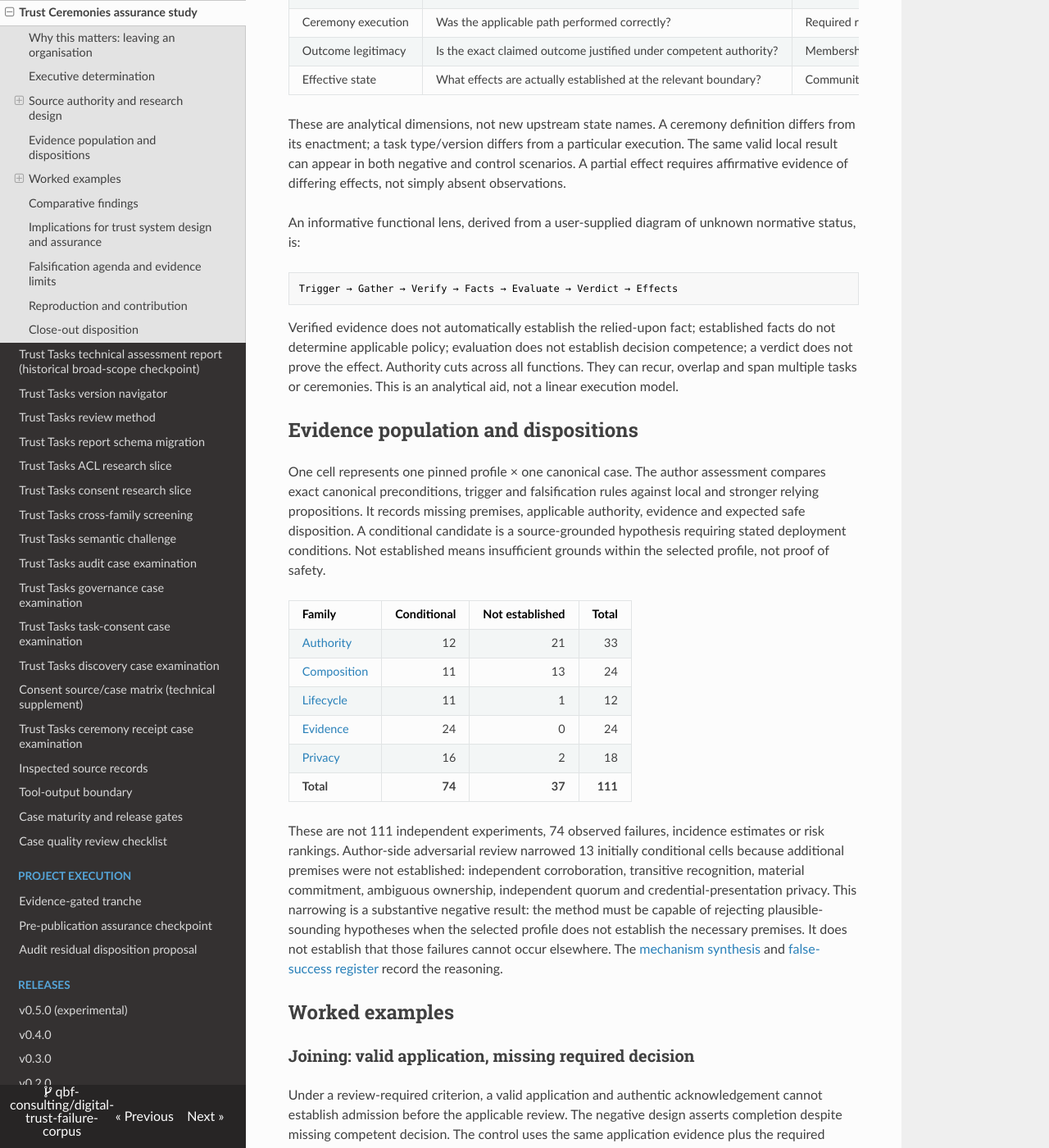
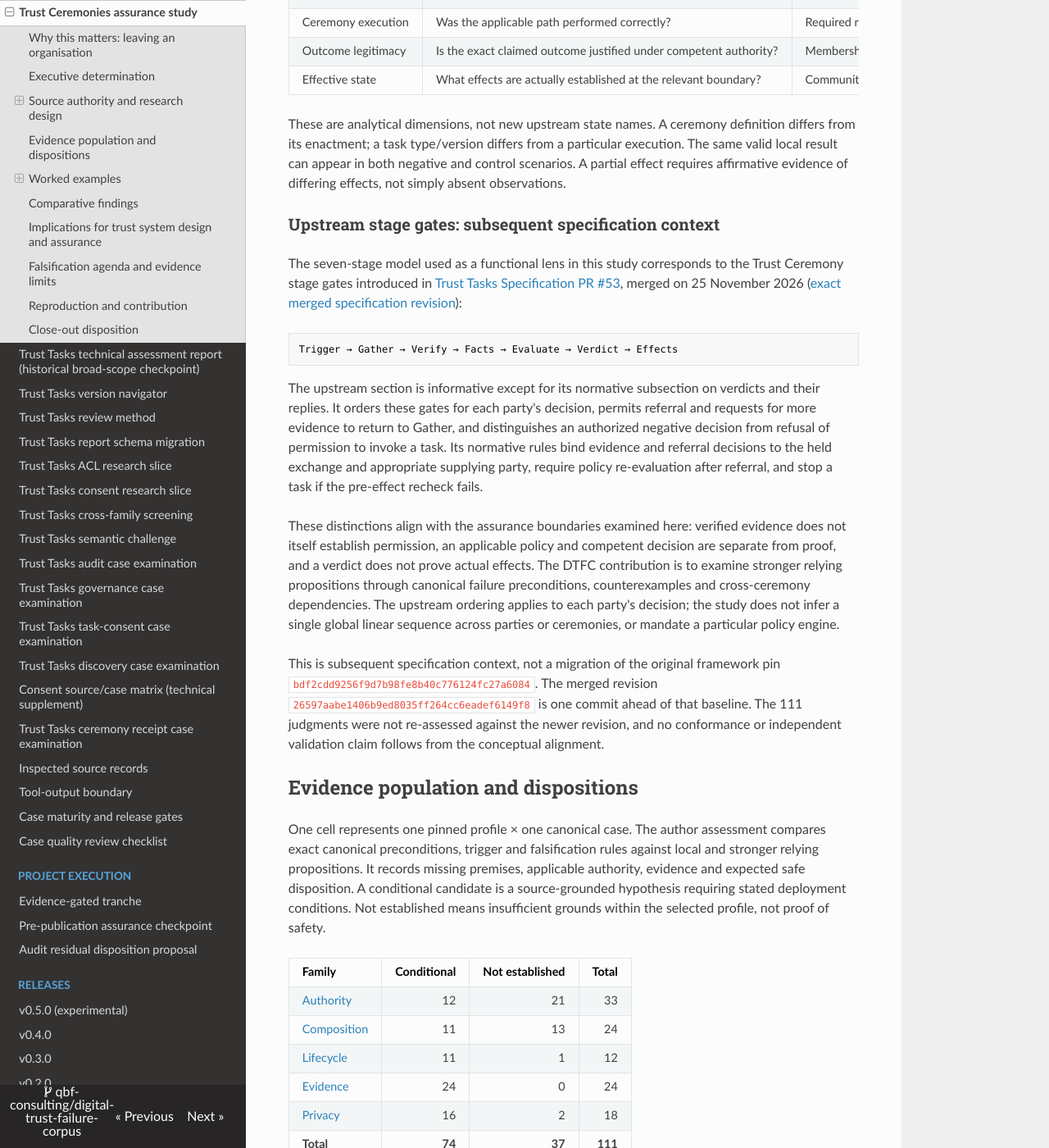
Before and after one commit to qbf-consulting/digital-trust-failure-corpus, an MkDocs documentation site: the page built from docs/trust-ceremonies-assurance-study.md, in a window 1280 px wide and 1400 px high, scrolled down 2672 px. Shown: the whole window at 82% size. Built offline with MkDocs 1.6.1, drawn with Linux system fonts in a browser that asks for light colours; nearby versions of some CDN libraries.

Commit message:
docs(research): attribute ceremony stage gates to upstream PR 53 (#172)
AI-assisted attribution; frozen research baseline unchanged.
Signed-off-by: sankarshan <1469458+sankarshanmukhopadhyay@users.noreply.github.com>

````diff
--- a/docs/trust-ceremonies-assurance-study.md
+++ b/docs/trust-ceremonies-assurance-study.md
@@ -64,13 +64,19 @@ The historical 1,391-version registry inventory remains available for discovery.
 
 These are analytical dimensions, not new upstream state names. A ceremony definition differs from its enactment; a task type/version differs from a particular execution. The same valid local result can appear in both negative and control scenarios. A partial effect requires affirmative evidence of differing effects, not simply absent observations.
 
-An informative functional lens, derived from a user-supplied diagram of unknown normative status, is:
+### Upstream stage gates: subsequent specification context
+
+The seven-stage model used as a functional lens in this study corresponds to the Trust Ceremony stage gates introduced in [Trust Tasks Specification PR #53](https://github.com/trustoverip/dtgwg-trust-tasks-spec/pull/53), merged on 25 November 2026 ([exact merged specification revision](https://github.com/trustoverip/dtgwg-trust-tasks-spec/blob/26597aabe1406b9ed8035ff264cc6eadef6149f8/spec/body.md#trust-ceremonies)):
 
 ```text
 Trigger → Gather → Verify → Facts → Evaluate → Verdict → Effects
 ```
 
-Verified evidence does not automatically establish the relied-upon fact; established facts do not determine applicable policy; evaluation does not establish decision competence; a verdict does not prove the effect. Authority cuts across all functions. They can recur, overlap and span multiple tasks or ceremonies. This is an analytical aid, not a linear execution model.
+The upstream section is informative except for its normative subsection on verdicts and their replies. It orders these gates for each party's decision, permits referral and requests for more evidence to return to Gather, and distinguishes an authorized negative decision from refusal of permission to invoke a task. Its normative rules bind evidence and referral decisions to the held exchange and appropriate supplying party, require policy re-evaluation after referral, and stop a task if the pre-effect recheck fails.
+
+These distinctions align with the assurance boundaries examined here: verified evidence does not itself establish permission, an applicable policy and competent decision are separate from proof, and a verdict does not prove actual effects. The DTFC contribution is to examine stronger relying propositions through canonical failure preconditions, counterexamples and cross-ceremony dependencies. The upstream ordering applies to each party's decision; the study does not infer a single global linear sequence across parties or ceremonies, or mandate a particular policy engine.
+
+This is subsequent specification context, not a migration of the original framework pin `bdf2cdd9256f9d7b98fe8b40c776124fc27a6084`. The merged revision `26597aabe1406b9ed8035ff264cc6eadef6149f8` is one commit ahead of that baseline. The 111 judgments were not re-assessed against the newer revision, and no conformance or independent validation claim follows from the conceptual alignment.
 
 ## Evidence population and dispositions
 
````
